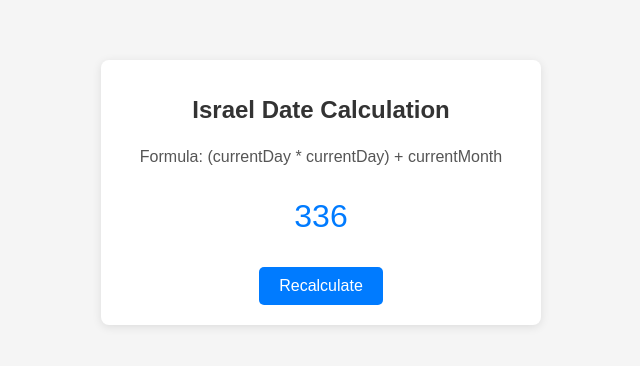
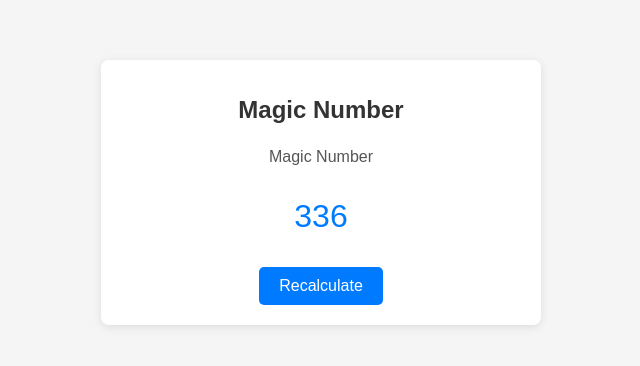
Before and after one commit to pkraft/mnum, a plain HTML site: page index.html in a window 1280 px wide. Shown: the whole page, without its empty margins (319-959 px from the left). Drawn offline with Linux system fonts and the light colour scheme.

Commit message:
Update index.html

```diff
--- a/index.html
+++ b/index.html
@@ -3,7 +3,7 @@
 <head>
     <meta charset="UTF-8" />
     <meta name="viewport" content="width=device-width, initial-scale=1.0, maximum-scale=1.0, user-scalable=no" />
-    <title>Israel Date Calculation</title>
+    <title>Magic Number</title>
     <style>
         body {
             font-family: Arial, sans-serif;
@@ -54,8 +54,8 @@
 </head>
 <body>
     <div class="container">
-        <h1>Israel Date Calculation</h1>
-        <p class="description">Formula: (currentDay * currentDay) + currentMonth</p>
+        <h1>Magic Number</h1>
+        <p class="description">Magic Number</p>
         <p class="result" id="result">Loading...</p>
         <button class="refresh-button" onclick="calculateNumber()">Recalculate</button>
     </div>
```
